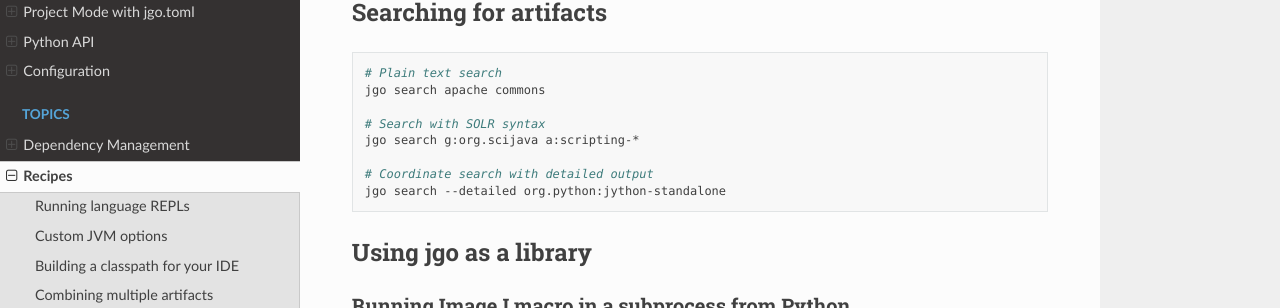
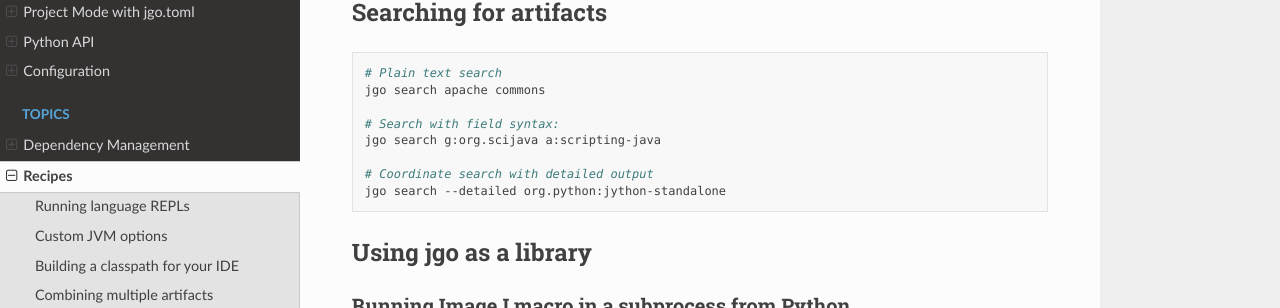
Before and after one commit to scijava/jgo, a Sphinx documentation site: the page built from docs/recipes.md, in a window 1280 px wide and 900 px high, scrolled down 1750 px. Shown: the part 143-451 px from the top of the window. Built offline with Sphinx 7.4.7 and the Read the Docs theme 3.1.0, drawn with Linux system fonts in a browser that asks for light colours.

Commit message:
Replace "SOLR syntax" with "field syntax"
Because the SOLR search DB is now several months stale,
due to Sonatype's migration to new infrastructure.

Previous features like wildcards and fuzzy search no longer
work with the new search API, and newer artifacts like
org.scijava:scripting-java deployed via the new infrastructure
are not discovered by the old SOLR search endpoint.

```diff
--- a/docs/recipes.md
+++ b/docs/recipes.md
@@ -98,8 +98,8 @@
 # Plain text search
 jgo search apache commons
 
-# Search with SOLR syntax
-jgo search g:org.scijava a:scripting-*
+# Search with field syntax:
+jgo search g:org.scijava a:scripting-java
 
 # Coordinate search with detailed output
 jgo search --detailed org.python:jython-standalone
```
Also changed, not shown: docs/cli.md (+1 -1 lines), 4 other files.
